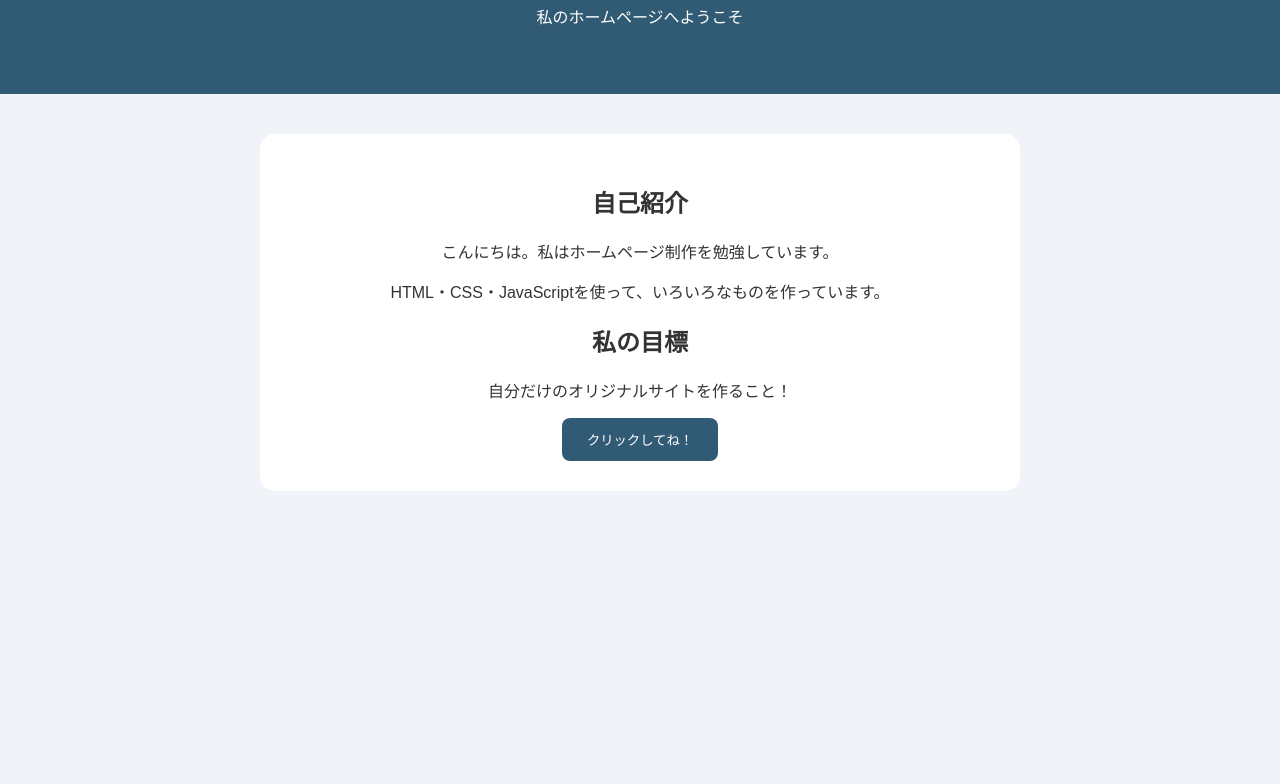
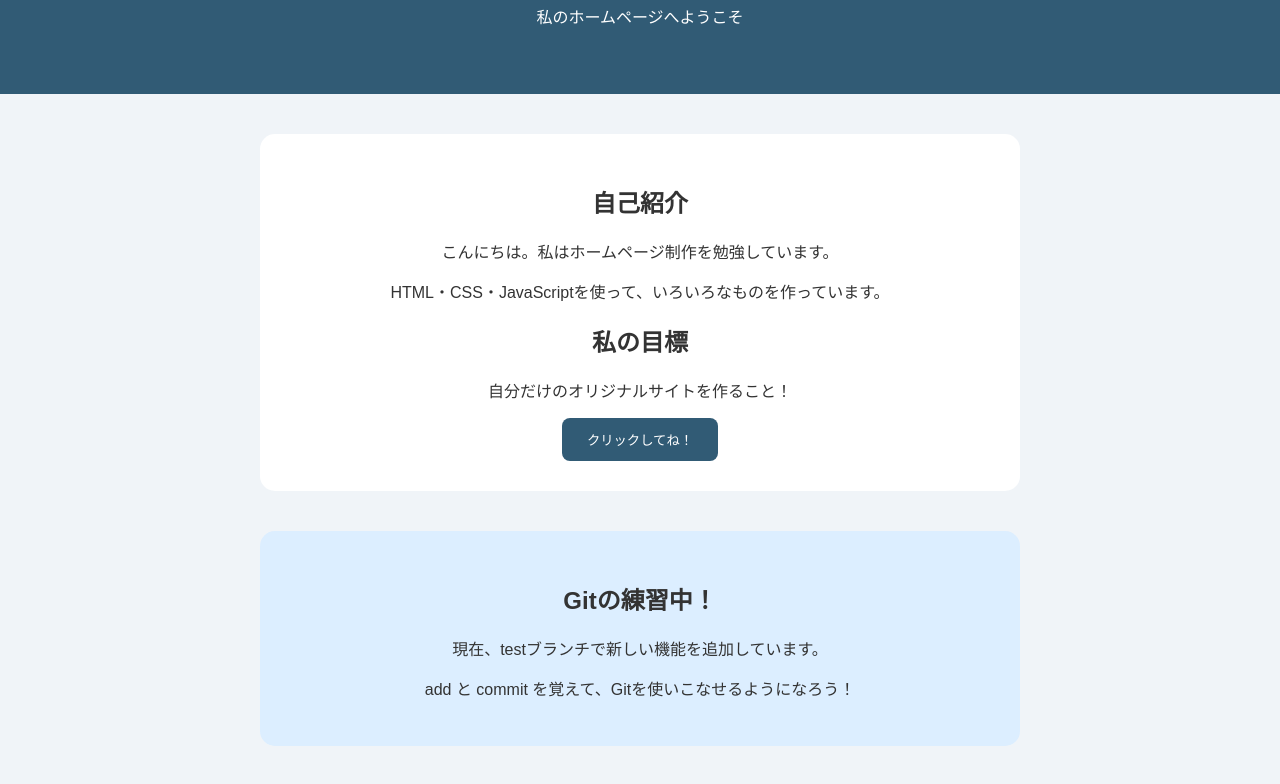
Before and after one commit to dsakai2014-gif/gittest, a plain HTML site: page index.html in a window 1280 px wide. Shown: the part 146-930 px from the top of the page. Before the commit the page ends 800 px from the top, so only its background shows below. Drawn offline with Linux system fonts and the light colour scheme.

Commit message:
testブランチでカードを追加

```diff
--- a/index.html
+++ b/index.html
@@ -74,3 +74,15 @@
 
 </body>
 </html>
+<section style="
+  margin: 40px auto;
+  max-width: 700px;
+  padding: 30px;
+  background: #dceeff;
+  border-radius: 15px;
+  text-align: center;
+">
+  <h2>Gitの練習中！</h2>
+  <p>現在、testブランチで新しい機能を追加しています。</p>
+  <p>add と commit を覚えて、Gitを使いこなせるようになろう！</p>
+</section>
```
